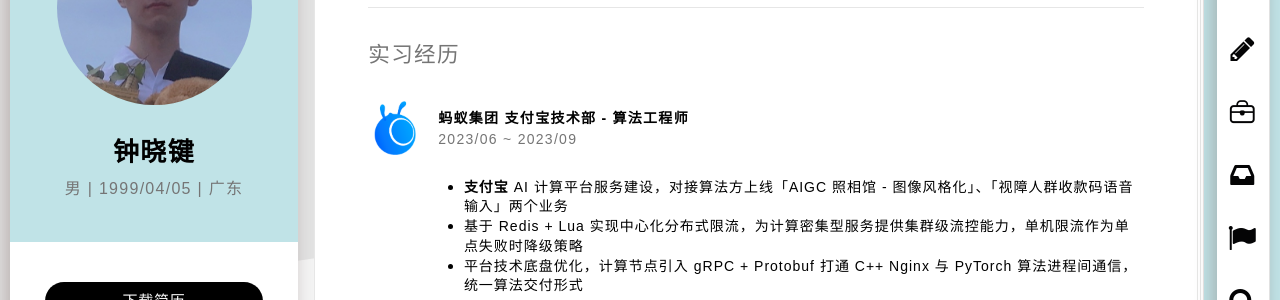
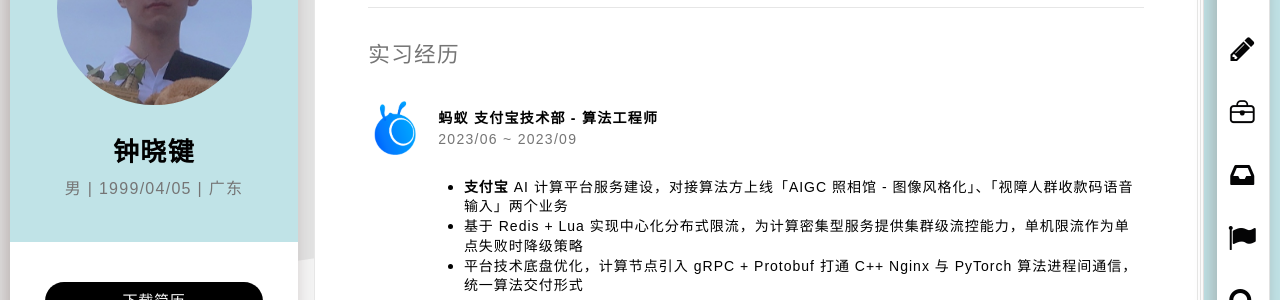
Before and after one commit to xiaojianzhong/xiaojianzhong.github.io, a Jekyll site: the page built from index.html, in a window 1280 px wide and 900 px high, scrolled down 854 px. Shown: the part 150-450 px from the top of the window. Built offline with Jekyll 4.4.1, drawn with Linux system fonts in a browser that asks for light colours; some web fonts are replaced.

Commit message:
feat(platform-browser): 更新实习公司名

```diff
--- a/_config.yml
+++ b/_config.yml
@@ -93,7 +93,7 @@
       - <b>抖音</b> & <b>TikTok</b> 推荐系统离线数据流建设，熟悉推荐术语 & 策略 & 数据流、C++ RPC 框架 Thrift、监控告警配置、压测
       - Pyflame + tracemalloc 定位 TikTok 正排候选更新服务 Python 内存占用问题，将本地 LRU 缓存中大 kv 写入远端 Redis
   - avatar: /styles/img/antgroup.png
-    company: 蚂蚁集团
+    company: 蚂蚁
     department: 支付宝技术部
     job: 算法工程师
     period:
```
